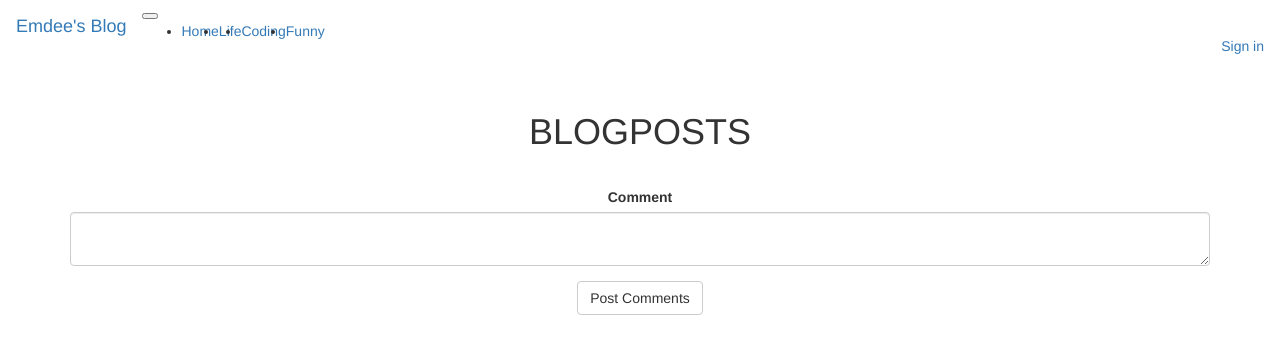
After one commit to emdeechege/Blog, a Flask app: template app/templates/blogcommentlink.html in a window 1280 px wide. The commit adds this page. Shown: the top 354 px of the page. Run offline with Flask 2, Linux system fonts and the light colour scheme; the template is opened without the code that fills it: values that come from a table or form of the project are taken from there, others are empty; some libraries are stand-ins or nearby versions.

Commit message:
media lists

```diff
--- a/app/main/forms.py
+++ b/app/main/forms.py
@@ -11,3 +11,8 @@ class BlogForm(FlaskForm):
     topic = StringField(u'Topic')
     content = TextAreaField('Blog Content')
     submit = SubmitField('Submit')
+
+class CommentForm(FlaskForm):
+
+    comment = TextAreaField('Comment')
+    submit = SubmitField('Post Comments')
--- a/app/static/css/index.css
+++ b/app/static/css/index.css
@@ -1,6 +1,6 @@
 .jumbotron {
-    /* background: none; */
+    background: none;
     min-height: 100vh;
     margin-bottom: 0;
-    background-color: red;
+
 }
--- /dev/null
+++ b/app/templates/blogcommentlink.html
@@ -0,0 +1,44 @@
+{% extends 'base.html' %} {% import 'bootstrap/wtf.html' as wtf %} {% block content %}
+
+<div class="container" style="text-align:center";>
+<h1>BLOGPOSTS</h1>
+<article class="media content-section">
+  <div class="media-body">
+    <div class="article-metadata">
+      <a class="mr-2" href="#">{{ blogpost.author }}</a>
+      <small class="text-muted">{{ blogpost.time }}</small>
+
+    </div>
+    <h2 class="article-title">{{ blogpost.title }}</h2>
+    <p class="article-content">{{ blogpost.content }}</p>
+  </div>
+
+
+</article>
+
+
+{{wtf.quick_form(blogpost_form)}}
+
+  {% for comment in comments[::-1] %}
+
+
+  <article class="">
+  <div class="media-body">
+    <div class="article-metadata">
+      <a class="mr-2" href="#">{{ blogpost.author }}</a>
+      <small class="text-muted">{{ blogpost.date }}</small>
+    </div>
+    <p class="article-content">{{ comment.content }}</p>
+  </div>
+  <div class="media">
+    <img class="mr-3" src="..." alt="Generic placeholder image">
+    <div class="media-body">
+      <h5 class="mt-0">{{blogpost.comment}}</h5>
+
+    </div>
+  </div>
+</article>
+{% endfor %}
+
+</div>
+{% endblock content %}
--- a/app/templates/blogposts.html
+++ b/app/templates/blogposts.html
@@ -10,7 +10,7 @@
       <small class="text-muted">{{ blogpost.time }}</small>
     </div>
 
-    <h2><a class="article-title" href="{{ url_for('main.blogpost', blogpost_id=blogpost.id) }}">{{ blogpost.title }}</a></h2>
+    <h2>{{ blogpost.title }}</a></h2>
     <p class="article-content">{{ blogpost.content }}</p>
      <p class="article-content">{{ blogpost.topic }}</p>
   </div>
```
Also changed, not shown: app/main/views.py (+7 -7 lines), app/static/css/styles.css (deleted, +0 -107 lines), app/templates/blogview.html (+30 -0 lines), app/templates/newcomment.html (+15 -0 lines).
